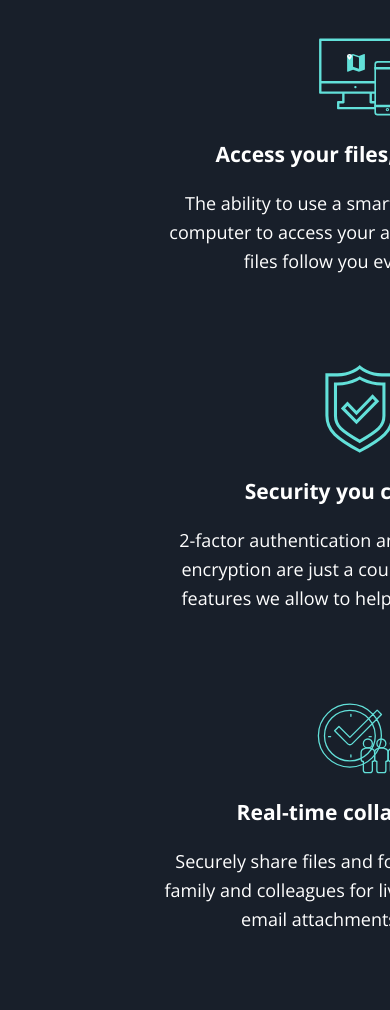
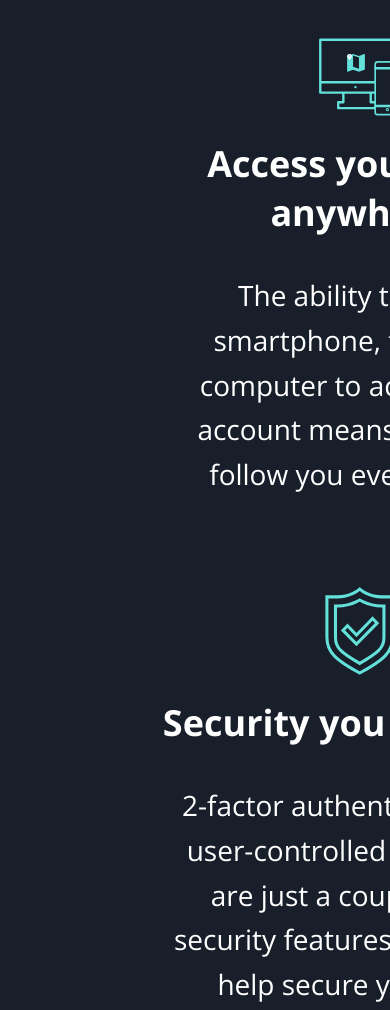
Before and after one commit to Kassimmichael/Fylo-dark-theme-landing-page, a plain HTML site: page index.html in a window 390 px wide. Shown: the part 1240-2250 px from the top of the page. Drawn offline with nearby package versions, Linux system fonts and the light colour scheme.

Commit message:
responsiveness

```diff
--- a/style.css
+++ b/style.css
@@ -265,6 +265,14 @@ footer .socials ul a ion-icon {
     background-image: url(./images/bg-curvy-desktop.svg);
   }
 
+  h3 {
+    font-size: 2em;
+  }
+
+  p {
+    font-size: 28px;
+  }
+
   header .bottom {
     text-align: center;
   }
@@ -306,6 +314,12 @@ footer .socials ul a ion-icon {
     flex-direction: row; */
   }
 
+  .reviews p {
+    font-size: 22px;
+  }
+
+
+
   .reviews .quote {
     left: 70px;
   }
```
